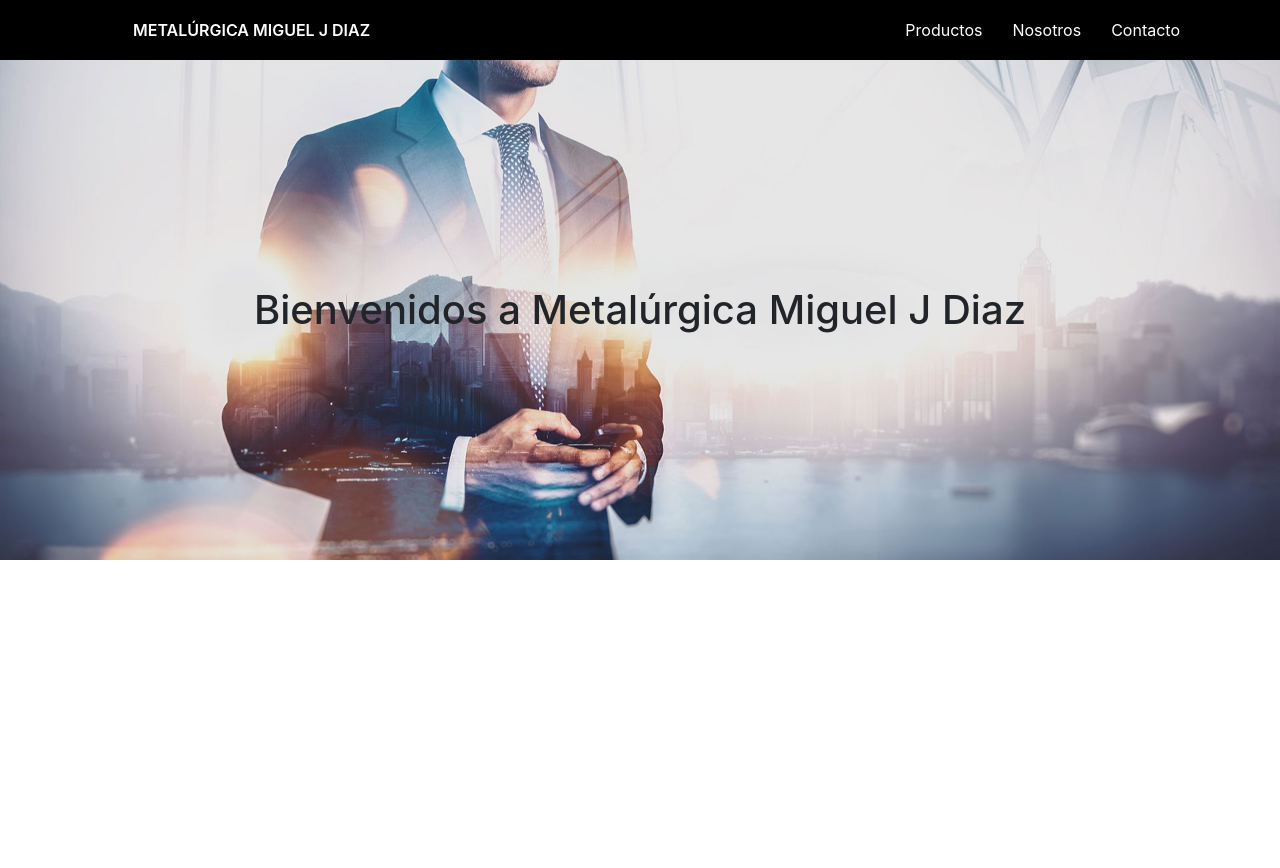
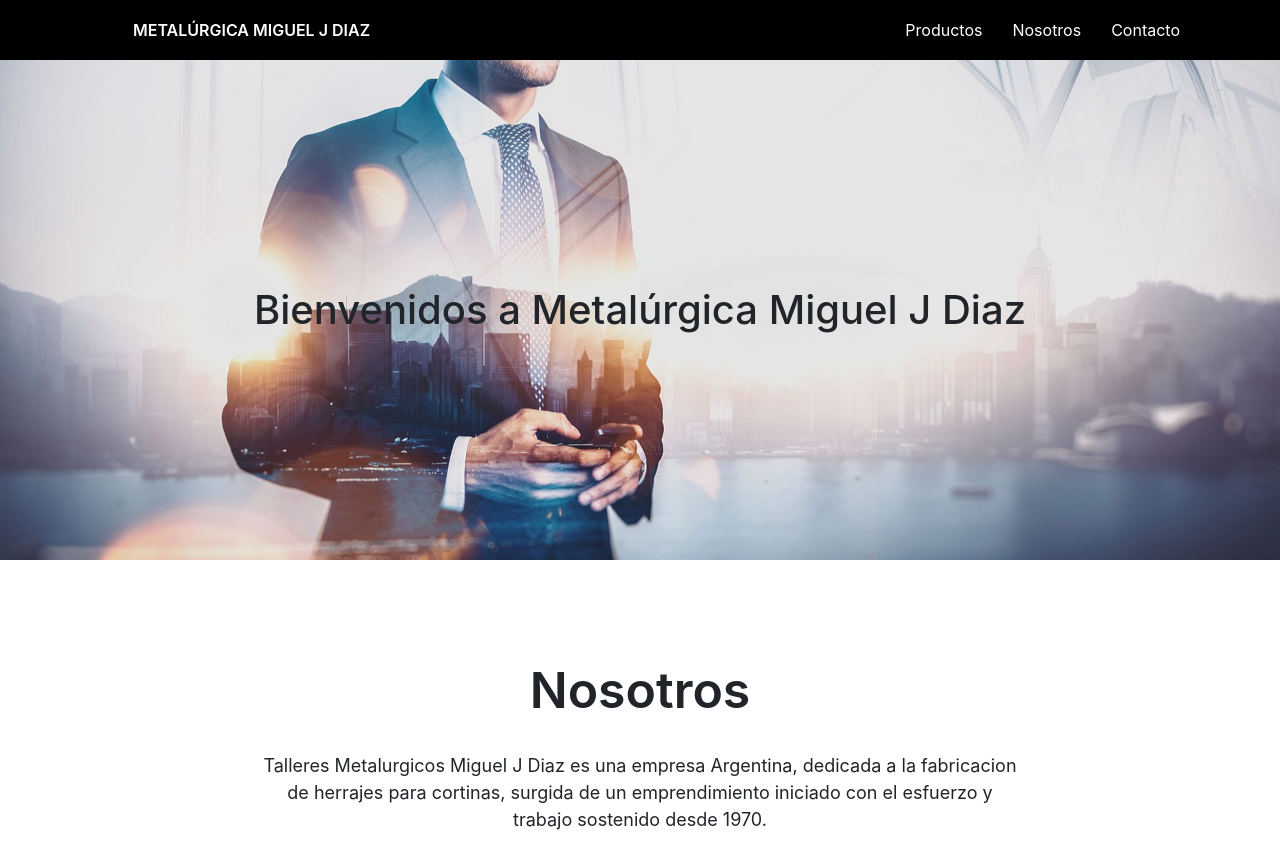
Before and after one commit to Nahuel-scheytt/metalurgica-migueljdiaz, a Next.js app: page / in a window 1280 px wide. Shown: the top 868 px of the page. Built offline with nearby package versions, Linux system fonts and the light colour scheme.

Commit message:
Home - Seccion nosotros (#7)
* Home - Seccion nosotros

* yarn

* package npm

* Eliminamos YARN del proyecto

* Home - About componente - Cambiamos de directorio al componentr

```diff
--- /dev/null
+++ b/components/about/mixins.ts
@@ -0,0 +1,33 @@
+export const makeAbout = () => {
+  return `text-align: center;
+          margin: 50px 0px;
+          display: flex;
+          justify-content: center;
+          align-items: center;
+          flex-direction: column;
+
+          @media (min-width: 768px) {
+            margin: 100px 0px;
+          }`
+}
+
+export const makeTitle = () => {
+  return `font-size: 40px;
+          font-weight: 600;
+          margin-bottom: 16px;
+
+          @media (min-width: 768px) {
+            font-size: 50px;
+            margin-bottom: 32px;
+          }`
+}
+
+export const makeParagraph = () => {
+  return `padding: 0 15%;
+          margin: 0px;
+
+          @media (min-width: 768px) {
+            font-size: 18px;
+            padding: 0 20%;
+          }`
+}
--- a/components/layout.js
+++ b/components/layout.js
@@ -4,7 +4,7 @@ import Footer from './footer/footer'
 
 export const siteTitle = 'Next.js Sample Website'
 
-export default function Layout({ children, home }) {
+const Layout = ({ children, home }) => {
   return (
     <>
       <Helmet>
@@ -21,3 +21,5 @@ export default function Layout({ children, home }) {
     </>
   )
 }
+
+export default Layout
--- a/package.json
+++ b/package.json
@@ -10,7 +10,7 @@
   },
   "dependencies": {
     "@types/styled-components": "^5.1.2",
-    "date-fns": "^2.14.0",
+    "date-fns": "^2.16.1",
     "gray-matter": "^4.0.2",
     "next": "9.3.5",
     "react": "16.13.1",
--- a/pages/index.js
+++ /dev/null
@@ -1,10 +0,0 @@
-import Layout from '../components/layout'
-import BannerHome from '../components/banner-home/index'
-
-export default function Home() {
-  return (
-    <Layout home>
-      <BannerHome />
-    </Layout>
-  )
-}
--- /dev/null
+++ b/pages/index.tsx
@@ -0,0 +1,29 @@
+import Layout from '../components/layout'
+import styled from 'styled-components';
+import { makeAbout, makeTitle, makeParagraph } from '../components/about/mixins'
+import BannerHome from '../components/banner-home/index'
+
+const About = styled.div`
+  ${() => makeAbout()}
+`
+const Title = styled.h3`
+  ${() => makeTitle()}
+`
+const Paragraph = styled.p`
+  ${() => makeParagraph()}
+`
+
+const Home = () => {
+  return (
+    <Layout home>
+      <BannerHome />
+
+      <About>
+        <Title>Nosotros</Title>
+        <Paragraph>Talleres Metalurgicos Miguel J Diaz es una empresa Argentina, dedicada a la fabricacion de herrajes para cortinas, surgida de un emprendimiento iniciado con el esfuerzo y trabajo sostenido desde 1970.</Paragraph>
+      </About>
+    </Layout>
+  )
+}
+
+export default Home
```
Also changed, not shown: 2 other files (tests, documents, lock files or other folders).
